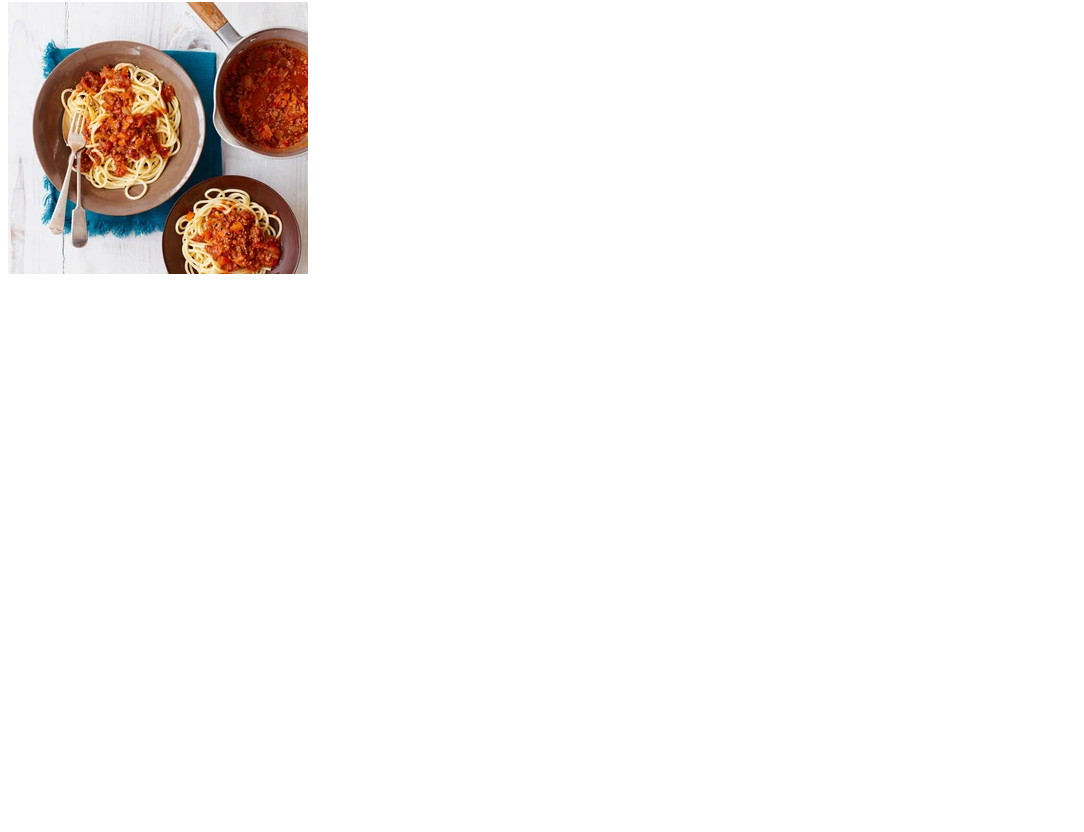
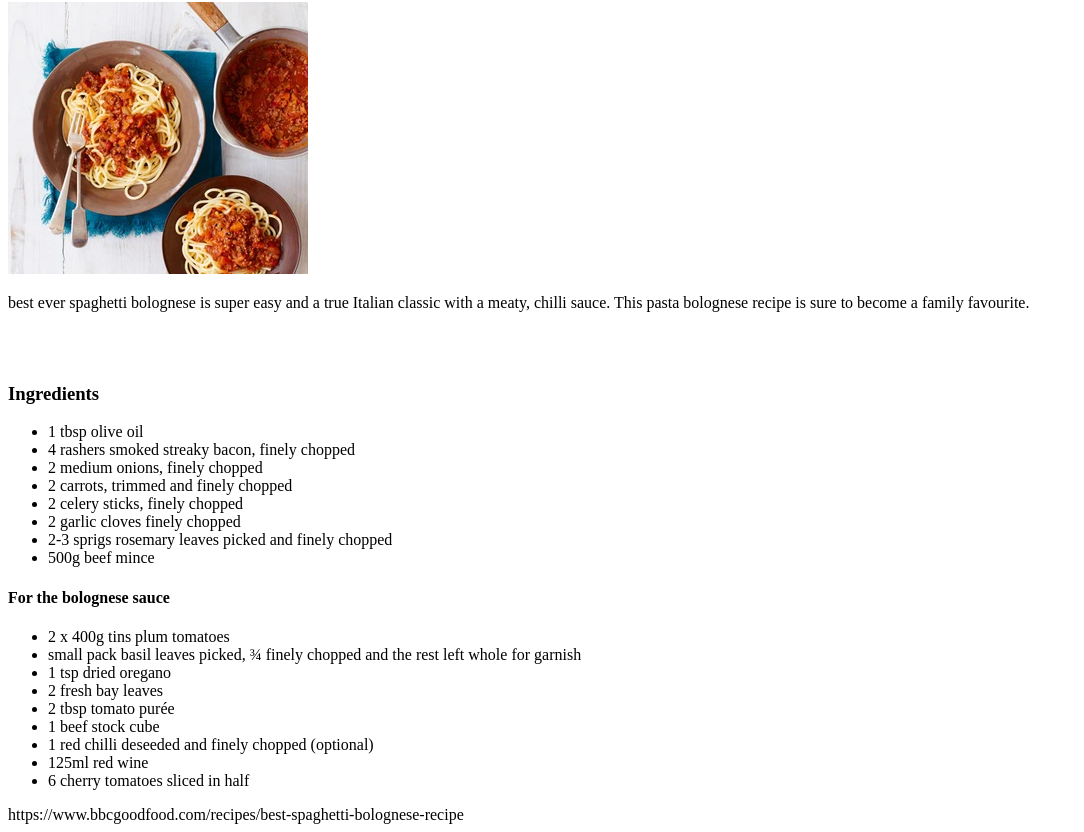
Before and after one commit to Jpskold/odin-recipes, a plain HTML site: page recipes/bolognese.html in a window 1280 px wide. Shown: the part 78-910 px from the top of the page, without its empty margins (0-1084 px from the left). Before the commit the page ends 800 px from the top, so only its background shows below. Drawn offline with Linux system fonts and the light colour scheme.

Commit message:
Add content to the bolognese page
added text and picture to the bolognese web page

```diff
--- a/recipes/bolognese.html
+++ b/recipes/bolognese.html
@@ -8,6 +8,37 @@
 <body>
     <h1>Pasta bolognese</h1>
     <img src="../img/bolognese.jpg" alt="A plate of bolognese">
+    <p>best ever spaghetti bolognese is super easy
+        and a true Italian classic with a meaty,
+        chilli sauce. This pasta bolognese recipe is
+        sure to become a family favourite.</p>
+        <br>
+        <br>
+        <h3>Ingredients</h3>
+        <ul>
+            <li>1 tbsp olive oil</li>
+            <li>4 rashers smoked streaky bacon, finely chopped</li>
+            <li>2 medium onions, finely chopped</li>
+            <li>2 carrots, trimmed and finely chopped</li>
+            <li>2 celery sticks, finely chopped</li>
+            <li>2 garlic cloves finely chopped</li>
+            <li>2-3 sprigs rosemary leaves picked and finely chopped</li>
+            <li>500g beef mince</li>
+        </ul>
+        <h4>For the bolognese sauce</h4>
+        <ul>
+            <li>2 x 400g tins plum tomatoes</li>
+            <li>small pack basil leaves picked, ¾ finely chopped and the rest left whole for garnish</li>
+            <li>1 tsp dried oregano</li>
+            <li>2 fresh bay leaves</li>
+            <li>2 tbsp tomato purée</li>
+            <li>1 beef stock cube</li>
+            <li>1 red chilli deseeded and finely chopped (optional)</li>
+            <li>125ml red wine</li>
+            <li>6 cherry tomatoes sliced in half</li>
+        </ul>
+
+        https://www.bbcgoodfood.com/recipes/best-spaghetti-bolognese-recipe
 
 </body>
 </html>
```
